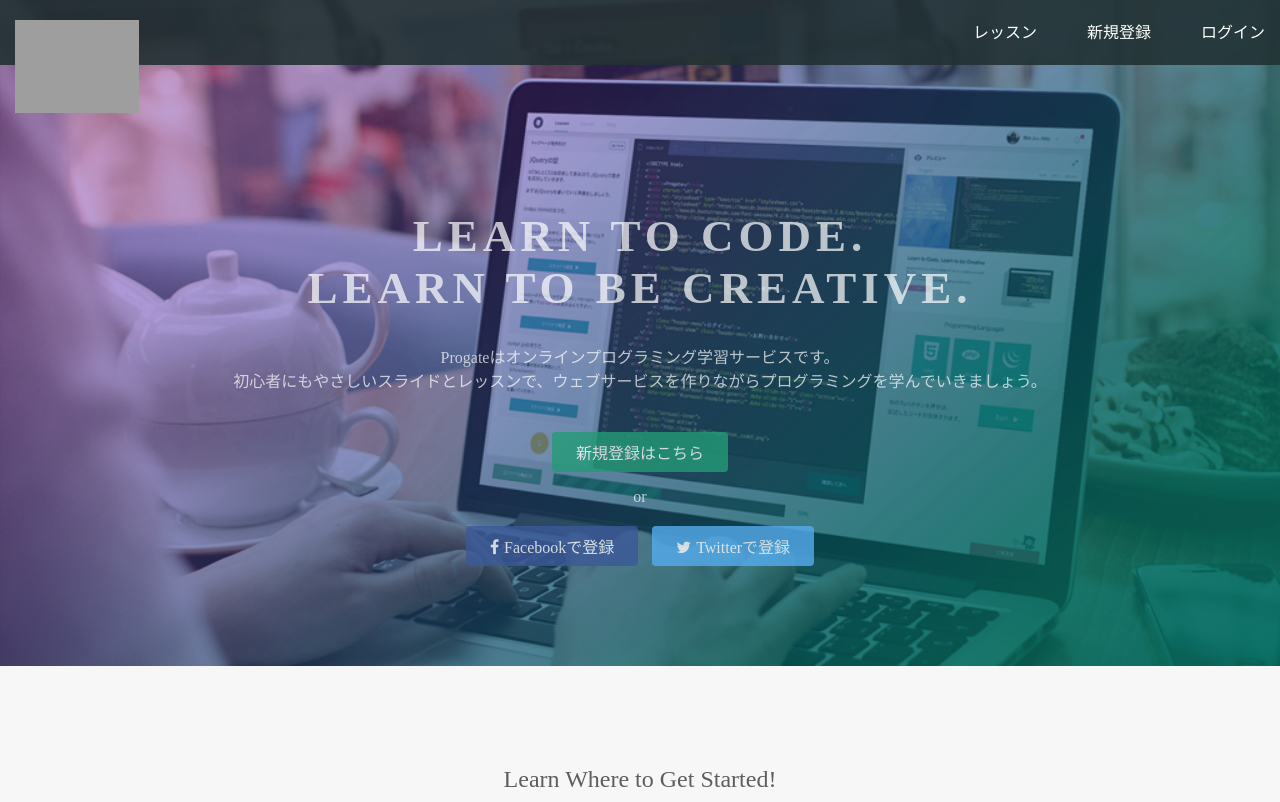
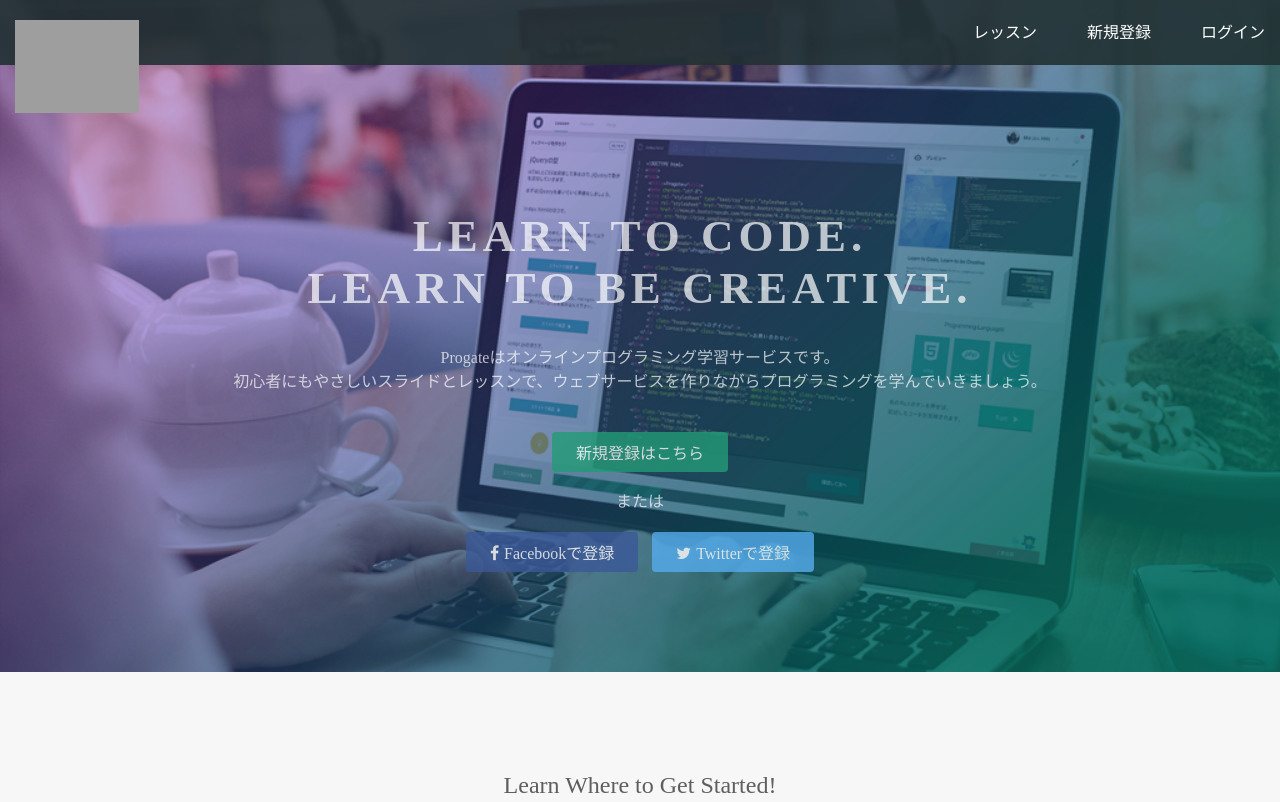
Before and after one commit to chibakaoru/chibakaoru.github.io, a plain HTML site: page index.html in a window 1280 px wide. Shown: the top 802 px of the page. Drawn offline with Linux system fonts and the light colour scheme; grey boxes are pictures that could not be loaded.

Commit message:
Update index.html

```diff
--- a/index.html
+++ b/index.html
@@ -27,7 +27,7 @@
       <p>Progateはオンラインプログラミング学習サービスです。<br>初心者にもやさしいスライドとレッスンで、ウェブサービスを作りながらプログラミングを学んでいきましょう。</p>
       <div class="btn-wrapper">
         <a href="#" class="btn signup">新規登録はこちら</a>
-        <p>or</p>
+        <p>または</p>
         <a href="#" class="btn facebook"><span class="fa fa-facebook"></span>Facebookで登録</a>
         <a href="#" class="btn twitter"><span class="fa fa-twitter"></span>Twitterで登録</a>
       </div>
```
